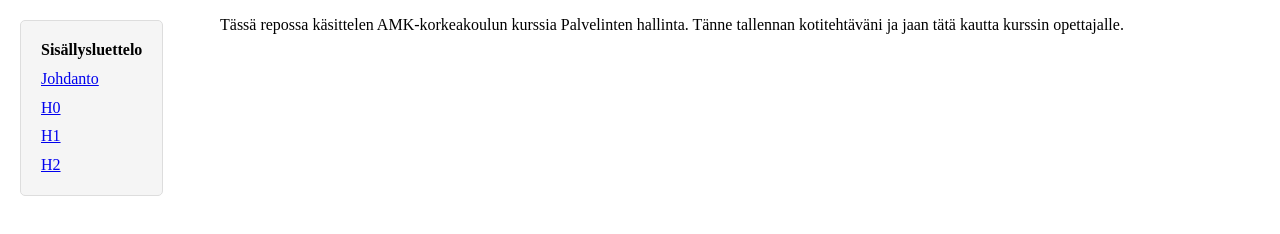
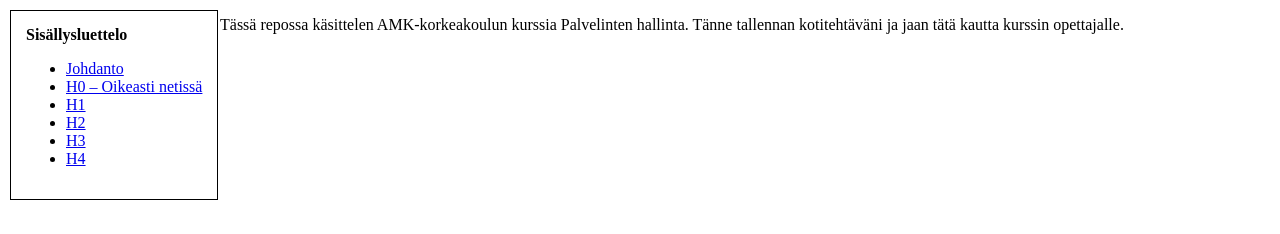
Before and after one commit to JoelJokinen/Joel-Jokinen-palvelinten-hallinta, a plain HTML site: page index.html in a window 1280 px wide. Drawn offline with Linux system fonts and the light colour scheme.

Commit message:
Update index.html

```diff
--- a/index.html
+++ b/index.html
@@ -7,12 +7,16 @@
 </head>
 <body style="margin-left: 220px;">
 
-<nav style="position: fixed; top: 20px; left: 20px; background: #f5f5f5; padding: 15px 20px; border: 1px solid #ddd; border-radius: 5px; line-height: 1.8;">
-    <strong>Sisällysluettelo</strong><br>
-    <a href="index.html">Johdanto</a><br>
-    <a href="h0.html">H0</a><br>
-    <a href="h1.html">H1</a><br>
-    <a href="h2.html">H2</a>
+<nav style="position: fixed; top: 10px; left: 10px; background: white; padding: 15px; border: 1px solid black;">
+    <strong>Sisällysluettelo</strong>
+    <ul>
+        <li><a href="index.html">Johdanto</a></li>
+        <li><a href="h0.html">H0 – Oikeasti netissä</a></li>
+        <li><a href="h1.html">H1</a></li>
+        <li><a href="h2.html">H2</a></li>
+        <li><a href="h3.html">H3</a></li>
+        <li><a href="h4.html">H4</a></li>
+    </ul>
 </nav>
 <p>Tässä repossa käsittelen AMK-korkeakoulun kurssia Palvelinten hallinta. Tänne tallennan kotitehtäväni ja jaan tätä kautta kurssin opettajalle.</p>
 
```
